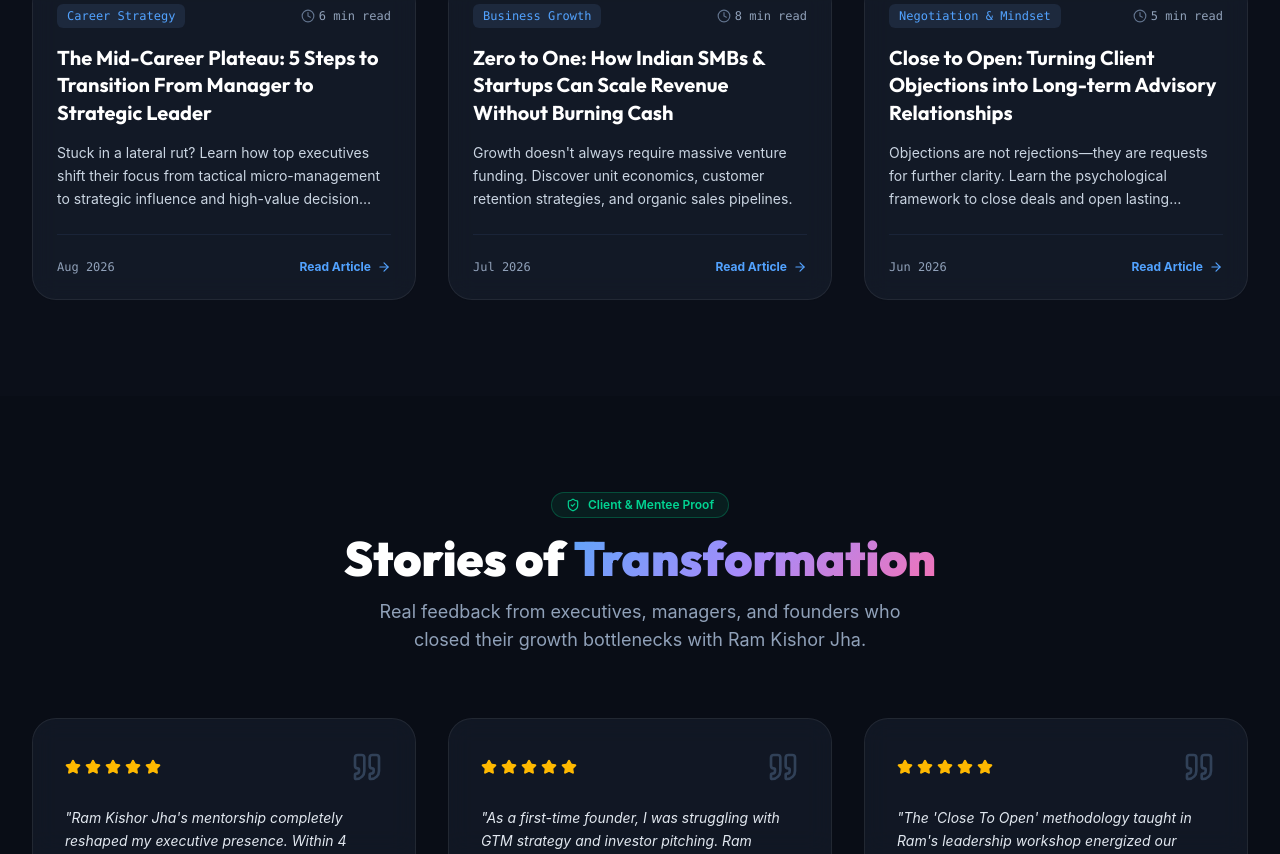
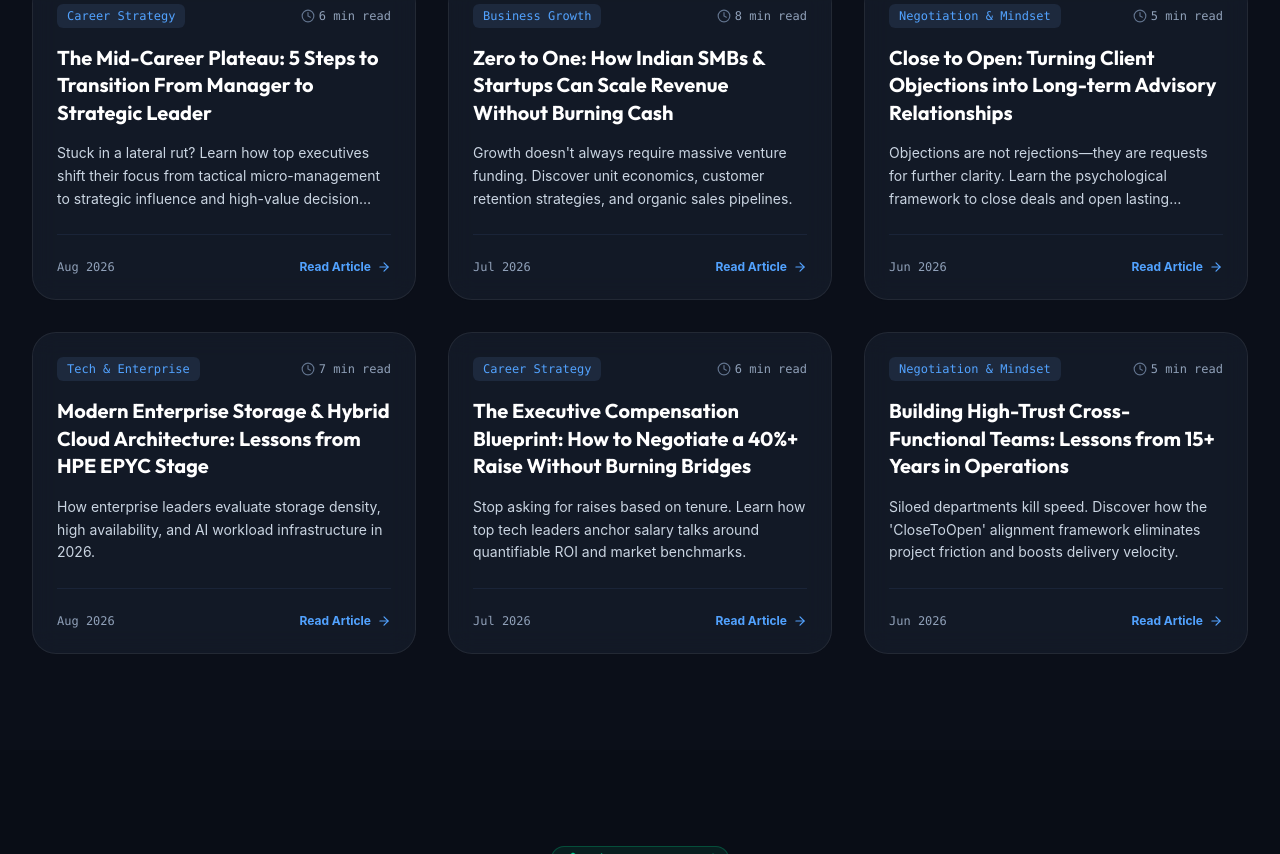
Before and after one commit to santoshray02/closetoopen-website, a React (Vite) app: page / in a window 1280 px wide. Shown: the part 9184-10038 px from the top of the page. Built offline with nearby package versions, Linux system fonts and the light colour scheme.

Commit message:
Publish 3 new executive thought leadership blog articles on HPE Storage Architecture, Salary Negotiation, and Team Alignment

```diff
--- a/src/components/KnowledgeHub.jsx
+++ b/src/components/KnowledgeHub.jsx
@@ -6,7 +6,7 @@ export default function KnowledgeHub({ onOpenBooking }) {
   const [selectedCategory, setSelectedCategory] = useState('All');
   const [activeArticle, setActiveArticle] = useState(null);
 
-  const categories = ['All', 'Career Strategy', 'Business Growth', 'Negotiation & Mindset'];
+  const categories = ['All', 'Career Strategy', 'Business Growth', 'Tech & Enterprise', 'Negotiation & Mindset'];
 
   const filteredArticles = selectedCategory === 'All'
     ? ARTICLES
--- a/src/data/portfolioData.js
+++ b/src/data/portfolioData.js
@@ -174,6 +174,70 @@ When a client or partner says "It's too expensive" or "We need more time," inexp
 
 *Closing a deal is just opening the door to mutual growth.*
     `
+  },
+  {
+    id: "enterprise-storage-architecture",
+    category: "Tech & Enterprise",
+    title: "Modern Enterprise Storage & Hybrid Cloud Architecture: Lessons from HPE EPYC Stage",
+    readTime: "7 min read",
+    date: "Aug 2026",
+    excerpt: "How enterprise leaders evaluate storage density, high availability, and AI workload infrastructure in 2026.",
+    content: `
+### Storage Architecture in the Age of Enterprise AI
+
+As data volume explodes across hybrid environments, legacy storage arrays create severe operational latency. Drawing from keynote sessions at HPE EPYC League 2025, enterprise IT leaders must shift focus toward high-density throughput and automated tiering.
+
+#### Core Architectural Pillars:
+
+1. **NVMe-Over-Fabrics (NVMe-oF)**: Minimizing latency for compute-intensive AI pipelines.
+2. **Unified Data Governance**: Ensuring immutable snapshots against ransomware risks.
+3. **Hybrid Cloud Flexibility**: Balancing local low-latency requirements with cloud elasticity.
+
+*Advised corporate enterprise teams on storage migration and infrastructure scaling.*
+    `
+  },
+  {
+    id: "executive-salary-negotiation",
+    category: "Career Strategy",
+    title: "The Executive Compensation Blueprint: How to Negotiate a 40%+ Raise Without Burning Bridges",
+    readTime: "6 min read",
+    date: "Jul 2026",
+    excerpt: "Stop asking for raises based on tenure. Learn how top tech leaders anchor salary talks around quantifiable ROI and market benchmarks.",
+    content: `
+### Shifting Compensation Discussions from Merit to Value Creation
+
+Most salary negotiation attempts fail because candidates justify their request using personal expenses or tenure. Executives negotiate based on market leverage, revenue impact, and replacement difficulty.
+
+#### The 4-Step Compensation Framework:
+
+- **Quantify Your Business Value**: Build a 1-page impact dossier showing cost savings, revenue generated, and team velocity gains.
+- **Establish External Benchmark Proof**: Benchmark your role across top-tier enterprise tiers using verified market data.
+- **Propose Performance-Tied Bonuses**: Offer equity vesting or milestone bonuses if baseline salary budgets are capped.
+- **Maintain High EQ & Collaboration**: Frame the talk as a mutual investment in long-term alignment.
+
+*Mentees working with Ram Kishor Jha have achieved average compensation increases of 40%–45%.*
+    `
+  },
+  {
+    id: "high-trust-team-alignment",
+    category: "Negotiation & Mindset",
+    title: "Building High-Trust Cross-Functional Teams: Lessons from 15+ Years in Operations",
+    readTime: "5 min read",
+    date: "Jun 2026",
+    excerpt: "Siloed departments kill speed. Discover how the 'CloseToOpen' alignment framework eliminates project friction and boosts delivery velocity.",
+    content: `
+### Overcoming Organizational Silos in Complex Projects
+
+Friction between Product, Engineering, Sales, and Operations is the single biggest cause of delayed enterprise rollouts. When departments protect local metrics over corporate goals, delivery stalls.
+
+#### The CloseToOpen Alignment Principles:
+
+1. **Single Source of Truth Metrics**: Agree on unified KPIs across all departments.
+2. **Weekly Asynchronous Standups**: Eliminate bloat meetings by automating progress tracking.
+3. **Psychological Safety under Pressure**: Encourage fast failure escalation over delayed status reporting.
+
+*Book a corporate workshop to realign your leadership team.*
+    `
   }
 ];
 
```
